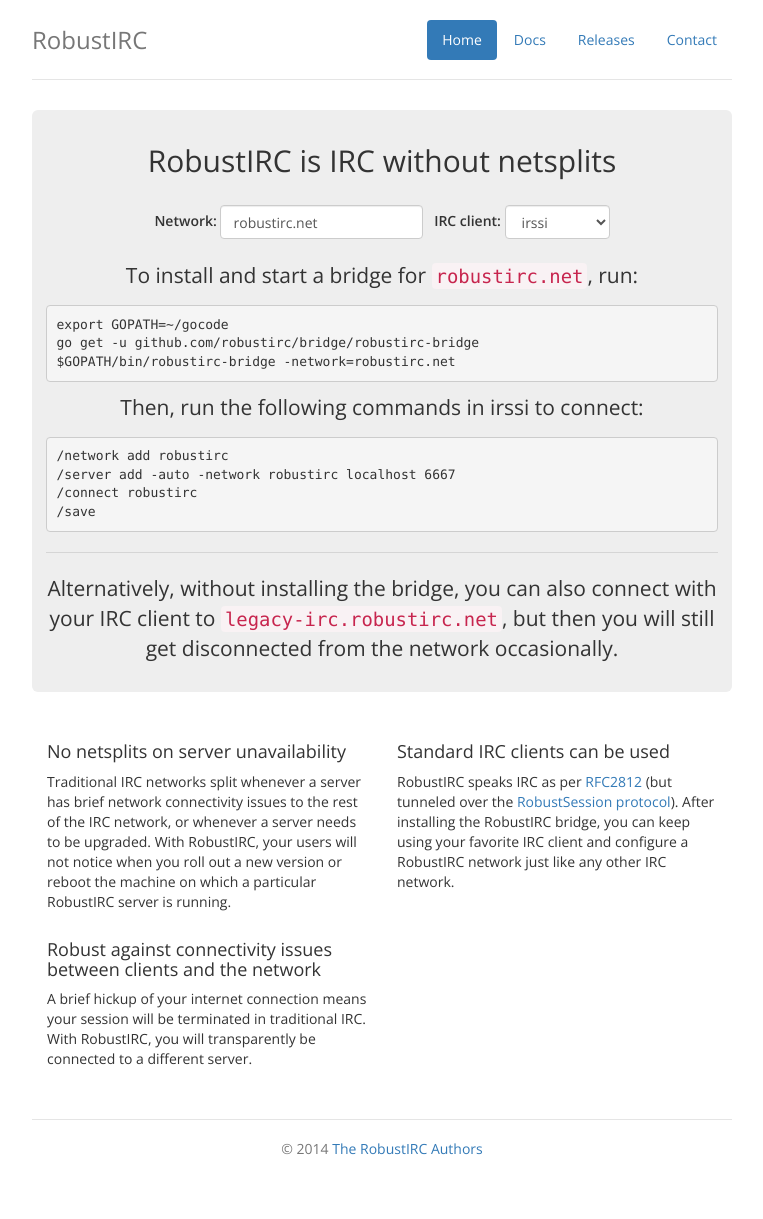
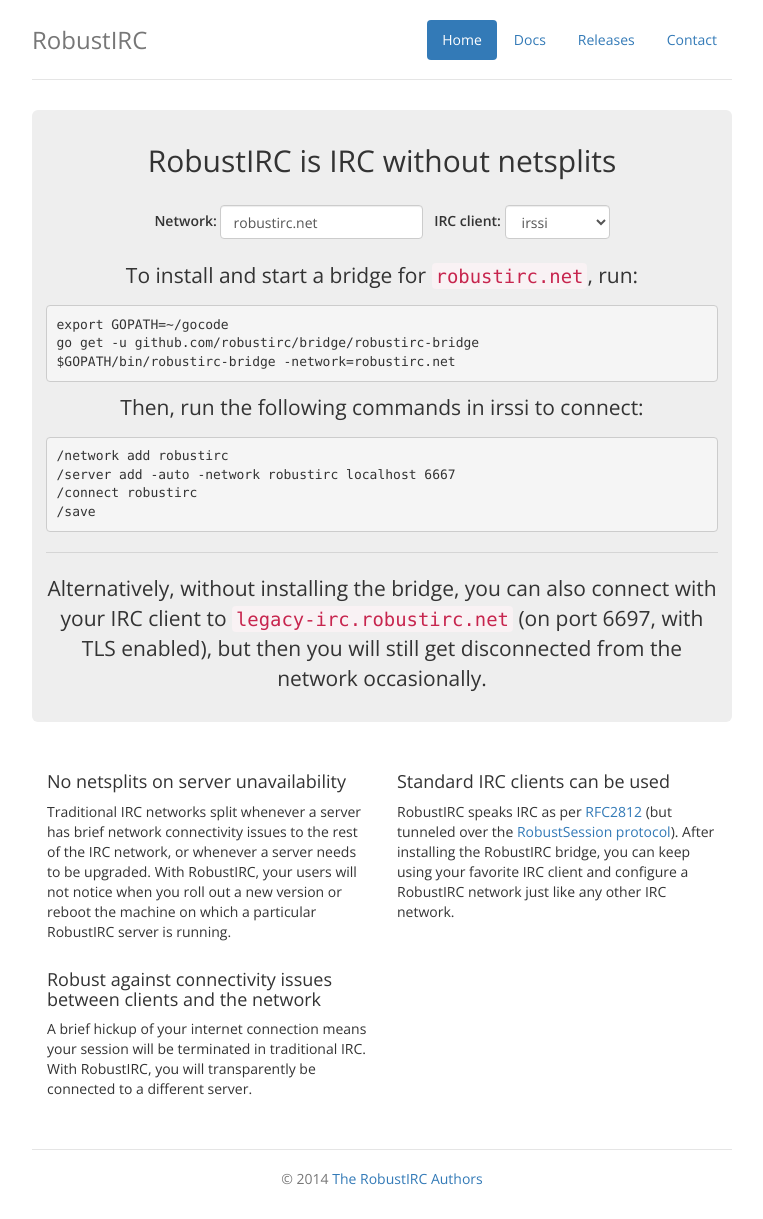
Before and after one commit to robustirc/robustirc.github.io, a Jekyll site: the page built from index.html, in a window 1280 px wide. Shown: the whole page, without its empty margins (258-1021 px from the left). Built offline with Jekyll 4.4.1, drawn with Linux system fonts in a browser that asks for light colours; nearby versions of some CDN libraries; some web fonts are replaced; Markdown is read by kramdown in place of the engine named in the settings; before the commit the page ends 1189 px from its top, so only the background shows below that.

Commit message:
mention TLS port for legacy-irc

```diff
--- a/index.html
+++ b/index.html
@@ -38,7 +38,8 @@
 <hr>
       <p>Alternatively, without installing the bridge, you can also connect
       with your IRC client to <code>legacy-irc.<span
-      class="network">robustirc.net</span></code>, but then you will still get
+      class="network">robustirc.net</span></code> (on port 6697, with TLS enabled),
+      but then you will still get
       disconnected from the network occasionally.</p>
       </div>
 
```
